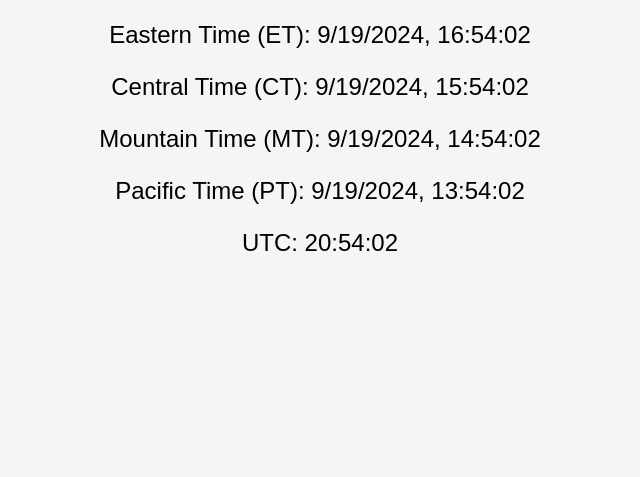
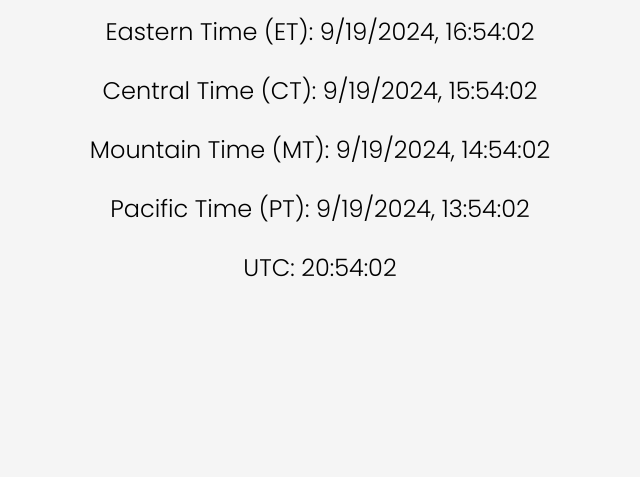
Before and after one commit to jimmymarks/home-time, a plain HTML site: page index.html in a window 1280 px wide. Shown: the part 323-800 px from the top of the page, without its empty margins (320-960 px from the left). Drawn offline with Linux system fonts and the light colour scheme.

Commit message:
Update index.html with Google Font

```diff
--- a/index.html
+++ b/index.html
@@ -5,6 +5,7 @@
     <meta name="viewport" content="width=device-width, initial-scale=1.0">
     <title>Time Zone Converter</title>
     <link rel="stylesheet" href="style.css">
+    <link href="https://fonts.googleapis.com/css2?family=Poppins:wght@300;400&display=swap" rel="stylesheet">
 </head>
 <body>
     <div class="container">
```
